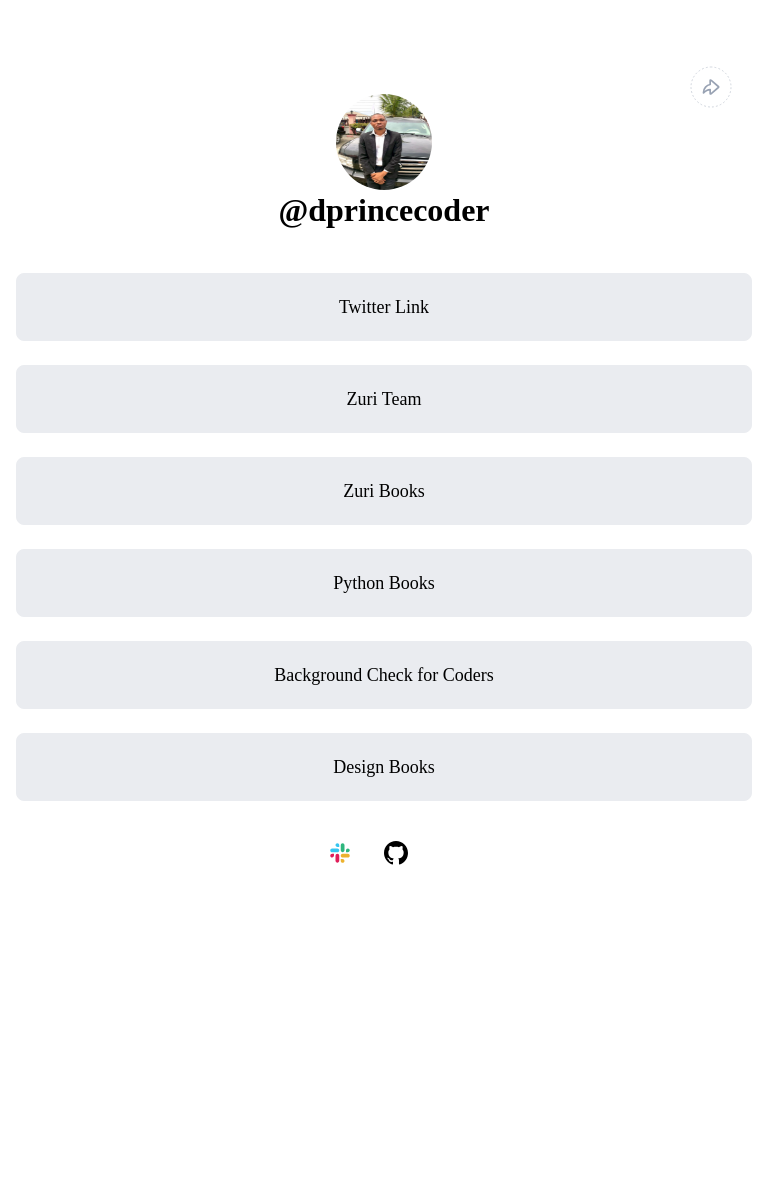
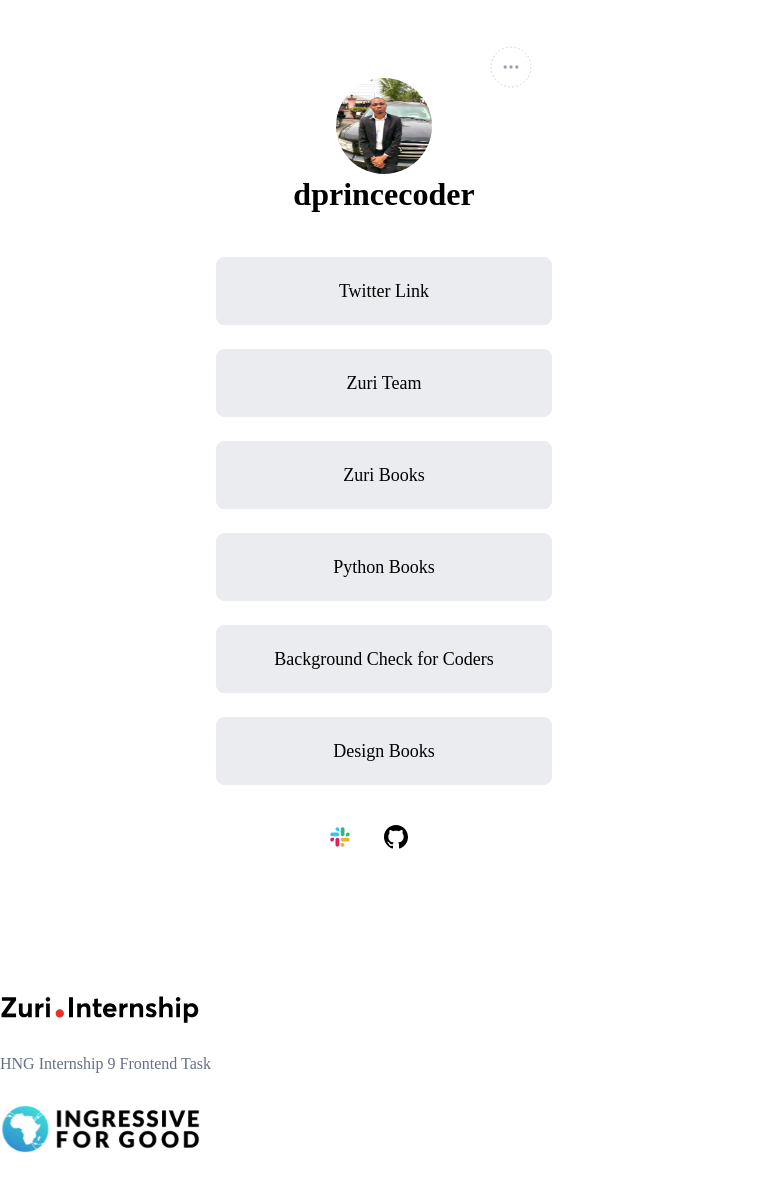
Before and after one commit to dprincecoder/hngi9-personal-profile-task-01, a React (Vite) app: page / in a window 768 px wide. Shown: the top 1192 px of the page. Before the commit the page ends 941 px from the top, so only its background shows below. Built offline with nearby package versions, Linux system fonts and the light colour scheme.

Commit message:
fixed styling issues + added mobile icon

```diff
--- a/package.json
+++ b/package.json
@@ -2,6 +2,7 @@
   "name": "personal-profile",
   "private": true,
   "version": "0.0.0",
+  "homepage": "",
   "type": "module",
   "scripts": {
     "dev": "vite",
@@ -16,6 +17,7 @@
     "@types/react": "^18.0.17",
     "@types/react-dom": "^18.0.6",
     "@vitejs/plugin-react": "^2.1.0",
+    "gh-pages": "^4.0.0",
     "vite": "^3.1.0"
   }
 }
--- a/src/App.css
+++ b/src/App.css
@@ -5,8 +5,9 @@
   background: #fff;
 }
 
-body {
+.app {
   display: flex;
+  flex-direction: column;
   justify-content: center;
   align-items: center;
   width: 100%;
@@ -15,23 +16,24 @@ body {
 
 .container {
   width: 1219px;
-  max-width: 100%;
-  /* height: 100vh; */
   padding: 1rem;
 }
 
 /* responsive design for mobile */
 @media (max-width: 768px) {
+  .app {
+    padding: 0;
+  }
   .container {
-    width: 200px;
-    padding: 1rem 2rem;
+    width: 400px !important;
+    padding: 0;
   }
 }
 
 /* responsive design for ipad  */
 @media (max-width: 1024px) {
   .container {
-    width: 800px;
+    width: 750px;
 
     padding: 1rem 2rem;
   }
--- a/src/App.jsx
+++ b/src/App.jsx
@@ -6,7 +6,7 @@ import Footer from "./components/Footer";
 
 function App() {
   return (
-    <div className="App">
+    <div className="app">
       <div className="container">
         <Header />
         <Button>Twitter Link</Button>
--- a/src/components/Footer/footer.css
+++ b/src/components/Footer/footer.css
@@ -14,16 +14,36 @@ footer p {
 }
 
 /* responsive design for mobile */
-@media (max-width: 768px) {
+@media screen and (min-width: 200px) and (max-width: 768px) {
   footer {
-    display: none;
+    flex-direction: column;
+    /* align-items: center; */
+    margin-left: 1.5rem;
+  }
+  footer p {
+    margin: 1rem 0;
+  }
+
+  footer img {
+    margin: 1rem 0;
+    width: 100px;
   }
 }
 
 /* responsive design for ipad  */
-@media (max-width: 1024px) {
+@media screen and (min-width:768px) and (max-width: 1024px) {
   footer {
-    display: none;
-    /* padding: 1rem 2rem; */
+    /* flex-direction: column; */
+    /* align-items: center; */
+    margin-left: 1.5rem;
+    margin-right: 1.5rem;
+  }
+  footer p {
+    margin: 1rem 0;
+  }
+
+  footer img {
+    margin: 1rem 0;
+    width: 200px;
   }
 }
--- a/src/components/Header/header.css
+++ b/src/components/Header/header.css
@@ -10,7 +10,7 @@ header {
   flex-direction: column;
 }
 
-.share-icon {
+.share-icon-wrap {
   position: absolute;
   top: -10px;
   right: 100px;
@@ -26,6 +26,10 @@ header {
   margin: 0 auto;
 }
 
+.menu-icon{
+  display: none;
+}
+
 #profile__img {
   width: 100%;
   height: 100%;
@@ -38,14 +42,21 @@ header {
 
 /* responsive design for mobile */
 @media (max-width: 768px) {
-  .share-icon {
+  .share-icon-wrap {
     right: 20px;
+
+  }
+  .menu-icon{
+    display: block;
+  }
+  .share-icon{
+    display: none;
   }
 }
 
 /* responsive design for ipad  */
 @media (max-width: 1024px) {
-  .share-icon {
+  .share-icon-wrap {
     right: 20px;
   }
 }
--- a/src/components/Header/index.jsx
+++ b/src/components/Header/index.jsx
@@ -2,17 +2,22 @@ import React from "react";
 import "./header.css";
 
 const index = () => {
+  //get device width on desktop amd mobile
+  const [width] = React.useState(window.innerWidth);
+  const breakpoint = 768;
+
   return (
     <header className="header">
-      <div className="share-icon">
-        <img src="share-avater-icon.svg" alt="" />
+      <div className="share-icon-wrap">
+        <img src="share-avater-icon.svg" alt="share icon" className="share-icon"/>
+        <img src="dotted-hamburger.svg" alt="menu icon" className="menu-icon"/>
       </div>
       <div className="profile-img-circle">
         <img src="photo.jpg" alt="" id="profile__img" />
       </div>
       <div className="username-details">
-        <h1 id="twitter">@dprincecoder</h1>
-        <h3 id="slack">@dprincecoder</h3>
+        <h1 id="twitter">dprincecoder</h1>
+        <h3 id="slack">dprincecoder</h3>
       </div>
     </header>
   );
--- a/src/components/Socials/index.jsx
+++ b/src/components/Socials/index.jsx
@@ -2,6 +2,7 @@ import React from 'react';
 import './socials.css';
 
 const index = () => {
+
   return (
       <section className="socials">
           <a href="" className="slack">
```
Also changed, not shown: public/dotted-hamburger.svg (added), src/components/Socials/socials.css (line endings or trailing spaces), 1 other file (tests, documents, lock files or other folders).
